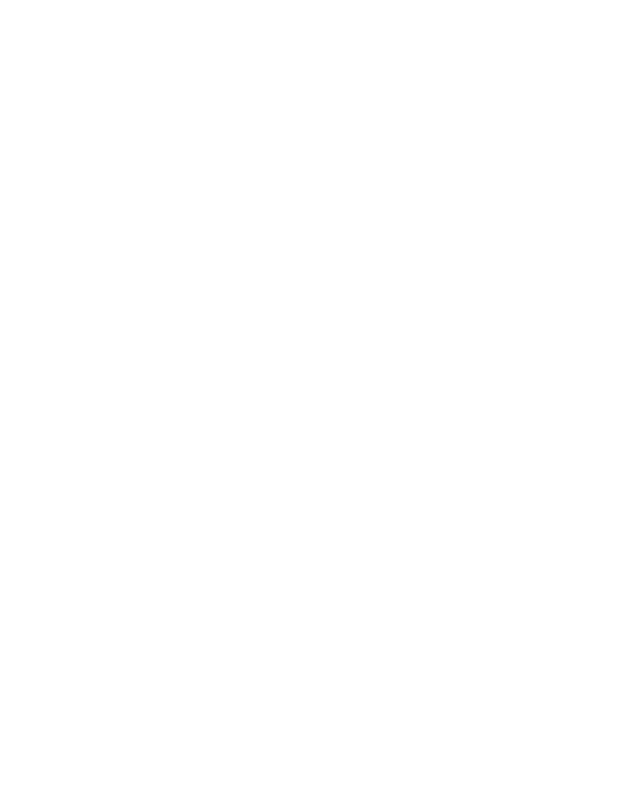
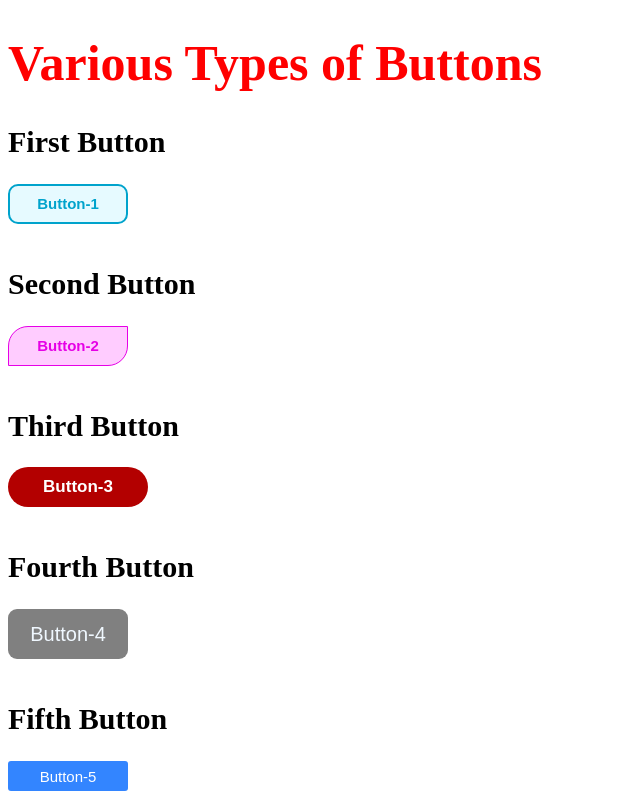
Before and after one commit to Rutuja20Sanap/icp-8-assignment-13, a plain HTML site: page index.html in a window 1280 px wide. Shown: the whole page, without its empty margins (0-640 px from the left). Drawn offline with Linux system fonts and the light colour scheme.

Commit message:
various-types-of-buttons-added-using-css

```diff
--- a/index.html
+++ b/index.html
@@ -64,5 +64,24 @@
 </style>
 </head>
 <body>
+    <h1>Various Types of Buttons</h1>
+    <h2>First Button</h2>
+    <button class="btn-1 btn-size"><b>Button-1</b></button>
+    <br>
+    <br>
+    <h2>Second Button</h2>
+    <button class="btn-2 btn-size"><b>Button-2</b></button>
+    <br>
+    <br>
+    <h2>Third Button</h2>
+    <button class="btn-3 btn-size"><b>Button-3</b></button>
+    <br>
+    <br>
+    <h2>Fourth Button</h2>
+    <button class="btn-4 btn-size">Button-4</button>
+    <br>
+    <br>
+    <h2>Fifth Button</h2>
+    <button class="btn-5 ">Button-5</button>
     </body>
 </html>
```
